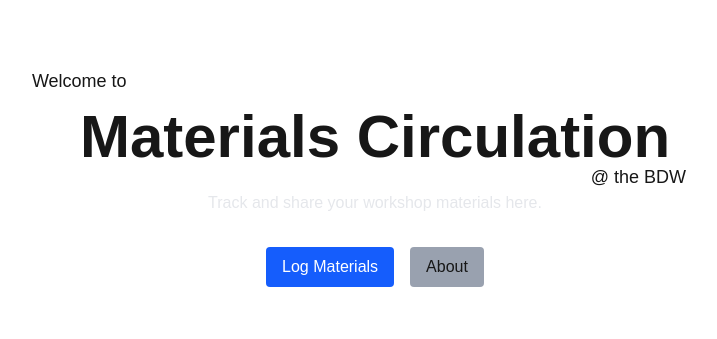
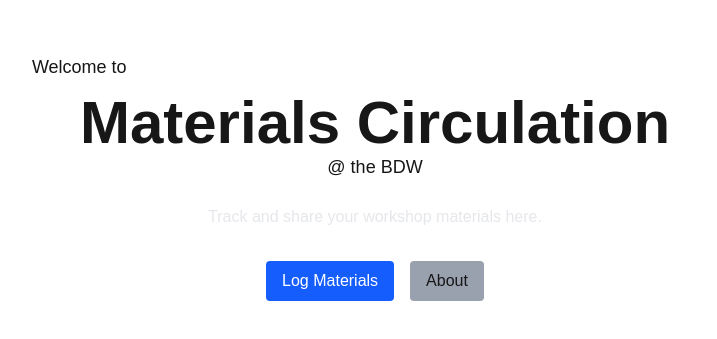
Before and after one commit to ckrenteras/materials-circulation, a Next.js app: page / in a window 1280 px wide. Shown: the part 203-542 px from the top of the page, without its empty margins (265-982 px from the left). Built offline with nearby package versions, Linux system fonts and the light colour scheme.

Commit message:
moved text

```diff
--- a/src/pages/index.tsx
+++ b/src/pages/index.tsx
@@ -12,7 +12,7 @@ export default function Home() {
       >
         <p className="text-lg absolute left-[-3rem] top-[-2.5rem]">Welcome to</p>
         <h1 className="text-6xl font-bold">Materials Circulation</h1>
-        <p className="text-lg absolute right-[-1rem] top-[3.5rem]">@ the BDW</p>
+        <p className="text-lg top-[3.5rem]">@ the BDW</p>
       </motion.div>
 
       <motion.div
```
